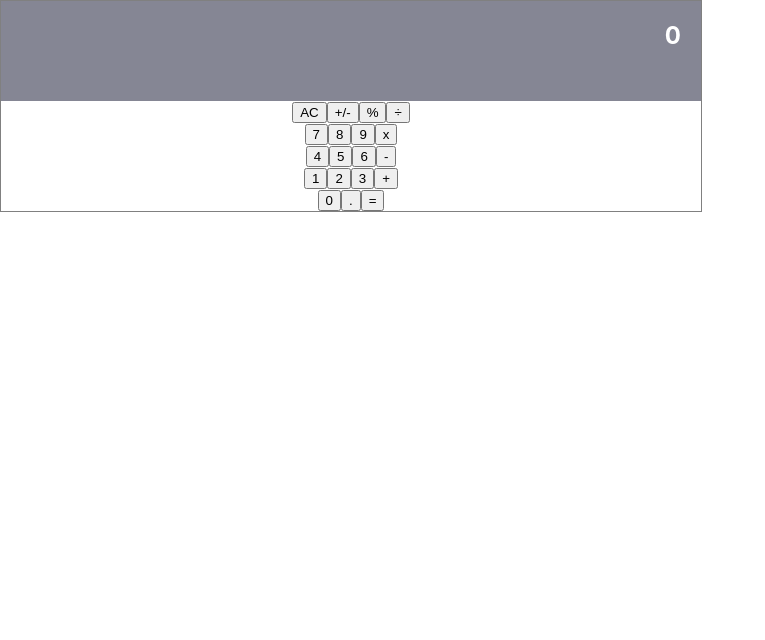
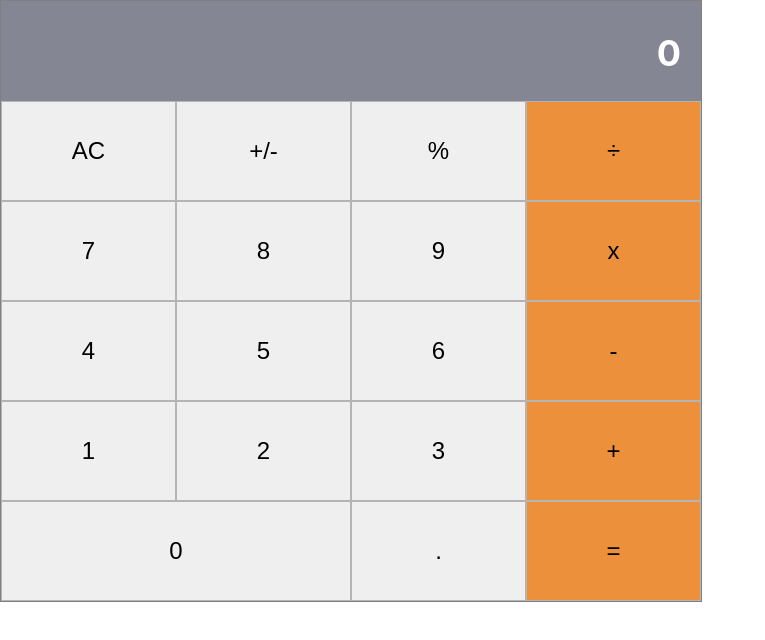
Before and after one commit to Georjane/react-calculator, a React (Create React App) app: page / in a window 1280 px wide. Shown: the top 640 px of the page, without its empty margins (0-765 px from the left). Built offline with nearby package versions, Linux system fonts and the light colour scheme.

Commit message:
Add all styling

```diff
--- a/src/App.css
+++ b/src/App.css
@@ -1,5 +1,5 @@
 .App {
-  text-align: center;
+  /* text-align: center; */
   display: flex;
   flex-direction: column;
   width: 700px;
--- a/src/components/Button.js
+++ b/src/components/Button.js
@@ -1,9 +1,12 @@
 /* eslint-disable react/prop-types */
 import React from 'react';
 import PropTypes from 'prop-types';
+import '../styles/Button.css';
 
-export default function Button({ name, clickHandler }) {
-  return <button type="button" onClick={clickHandler}>{ name }</button>;
+export default function Button({
+  name, clickHandler, color, wide,
+}) {
+  return <button className={color ? 'orange' : 'buttons'} type="button" onClick={clickHandler} style={{ width: wide ? '350px' : '175px' }}>{ name }</button>;
 }
 
 Button.propTypes = {
--- a/src/components/ButtonPanel.js
+++ b/src/components/ButtonPanel.js
@@ -1,6 +1,7 @@
 import React from 'react';
 import PropTypes from 'prop-types';
 import Button from './Button';
+import '../styles/ButtonPanel.css';
 
 export default function ButtonPanel({ clickHandler }) {
   return (
@@ -9,30 +10,30 @@ export default function ButtonPanel({ clickHandler }) {
         <Button name="AC" clickHandler={() => clickHandler('AC')} />
         <Button name="+/-" clickHandler={() => clickHandler('+/-')} />
         <Button name="%" clickHandler={() => clickHandler('%')} />
-        <Button name="÷" clickHandler={() => clickHandler('÷')} />
+        <Button name="÷" color="orange" clickHandler={() => clickHandler('÷')} />
       </div>
       <div className="btnPanel__row">
         <Button name="7" clickHandler={() => clickHandler('7')} />
         <Button name="8" clickHandler={() => clickHandler('8')} />
         <Button name="9" clickHandler={() => clickHandler('9')} />
-        <Button name="x" clickHandler={() => clickHandler('x')} />
+        <Button name="x" color="orange" clickHandler={() => clickHandler('x')} />
       </div>
       <div className="btnPanel__row">
         <Button name="4" clickHandler={() => clickHandler('4')} />
         <Button name="5" clickHandler={() => clickHandler('5')} />
         <Button name="6" clickHandler={() => clickHandler('6')} />
-        <Button name="-" clickHandler={() => clickHandler('-')} />
+        <Button name="-" color="orange" clickHandler={() => clickHandler('-')} />
       </div>
       <div className="btnPanel__row">
         <Button name="1" clickHandler={() => clickHandler('1')} />
         <Button name="2" clickHandler={() => clickHandler('2')} />
         <Button name="3" clickHandler={() => clickHandler('3')} />
-        <Button name="+" clickHandler={() => clickHandler('+')} />
+        <Button name="+" color="orange" clickHandler={() => clickHandler('+')} />
       </div>
       <div className="btnPanel__row last__row">
-        <Button name="0" clickHandler={() => clickHandler('0')} />
+        <Button name="0" wide clickHandler={() => clickHandler('0')} />
         <Button name="." clickHandler={() => clickHandler('.')} />
-        <Button name="=" clickHandler={() => clickHandler('=')} />
+        <Button name="=" color="orange" clickHandler={() => clickHandler('=')} />
       </div>
     </div>
   );
--- /dev/null
+++ b/src/styles/Button.css
@@ -0,0 +1,12 @@
+.buttons,
+.orange {
+  /* width: 175px; */
+  height: inherit;
+  color: black;
+  border: 1px rgb(182, 179, 179) solid;
+  font-size: 24px;
+}
+
+.orange {
+  background-color: #EC903C;
+}
--- /dev/null
+++ b/src/styles/ButtonPanel.css
@@ -0,0 +1,13 @@
+.btnPanel {
+  display: flex;
+  flex-direction: column;
+  justify-content: center;
+}
+
+.btnPanel__row {
+  height: 100px;
+}
+
+/* .last__row button:first-child{
+  width: 350px;
+} */
--- a/src/styles/Display.css
+++ b/src/styles/Display.css
@@ -4,5 +4,6 @@
   color: white;
   font-weight: bold;
   padding-right: 20px;
+  font-size: 24px;
   text-align: right;
 }
```
